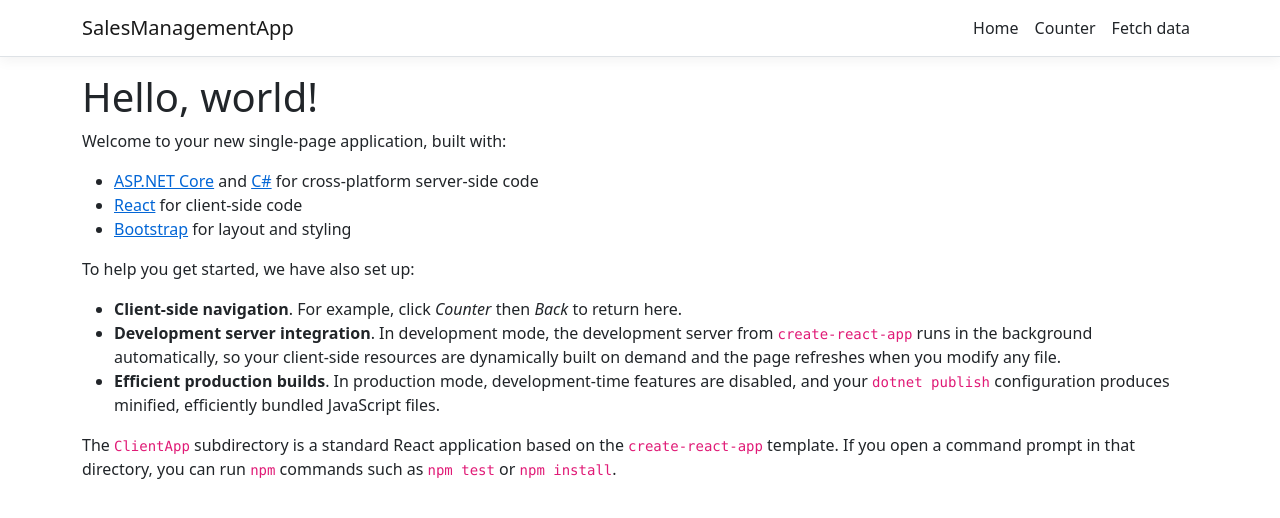
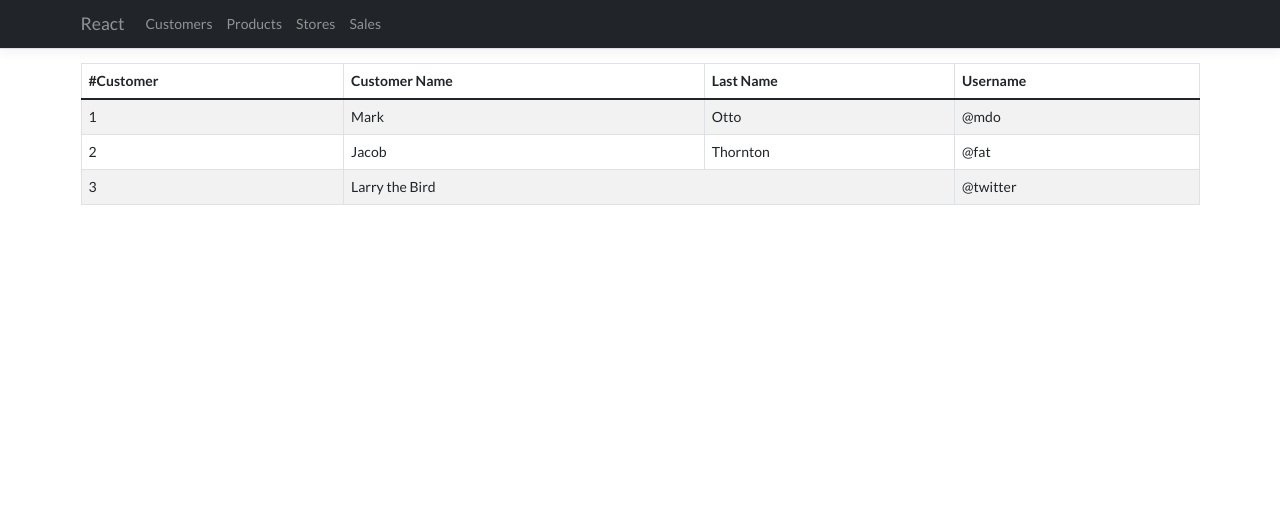
Before and after one commit to lauraluuu/SalesManagementApp, a React (Create React App) app in the folder ClientApp/: page / in a window 1280 px wide. Shown: the top 518 px of the page. Built offline with nearby package versions, Linux system fonts and the light colour scheme.

Commit message:
create Navlink for components

```diff
--- a/ClientApp/package.json
+++ b/ClientApp/package.json
@@ -15,6 +15,8 @@
     "react-scripts": "^4.0.3",
     "reactstrap": "^8.9.0",
     "rimraf": "^2.6.2",
+    "semantic-ui-css": "^2.4.1",
+    "semantic-ui-react": "^2.0.4",
     "web-vitals": "^0.2.4",
     "workbox-background-sync": "^5.1.3",
     "workbox-broadcast-update": "^5.1.3",
@@ -42,7 +44,7 @@
     "typescript": "^4.2.4"
   },
   "scripts": {
-"prestart": "node aspnetcore-https && node aspnetcore-react",
+    "prestart": "node aspnetcore-https && node aspnetcore-react",
     "start": "rimraf ./build && react-scripts start",
     "build": "react-scripts build",
     "test": "cross-env CI=true react-scripts test --env=jsdom",
--- a/ClientApp/src/App.js
+++ b/ClientApp/src/App.js
@@ -4,6 +4,11 @@
 import { Home } from './components/Home';
 import { FetchData } from './components/FetchData';
 import { Counter } from './components/Counter';
+import CustomerComponent from './components/CustomerComponent';
+import ProductComponent from './components/ProductComponent';
+import StoreComponent from './components/StoreComponent';
+import SalesComponent from './components/SalesComponent';
+import 'semantic-ui-css/semantic.min.css'
 
 import './custom.css'
 
@@ -13,9 +18,10 @@
   render () {
     return (
       <Layout>
-        <Route exact path='/' component={Home} />
-        <Route path='/counter' component={Counter} />
-        <Route path='/fetch-data' component={FetchData} />
+        <Route exact path='/' component={CustomerComponent} />
+        <Route path='/product' component={ProductComponent} />
+        <Route path='/store' component={StoreComponent} />
+        <Route path='/sales' component={SalesComponent} />
       </Layout>
     );
   }
--- /dev/null
+++ b/ClientApp/src/components/CustomerComponent.js
@@ -0,0 +1,38 @@
+import React from 'react';
+import { Table } from 'reactstrap';
+
+ const CustomerComponent = (props) => {
+    return (
+        <Table striped bordered hover>
+            <thead>
+                <tr>
+                <th>#Customer</th>
+                <th>Customer Name</th>
+                <th>Last Name</th>
+                <th>Username</th>
+                </tr>
+            </thead>
+            <tbody>
+                <tr>
+                <td>1</td>
+                <td>Mark</td>
+                <td>Otto</td>
+                <td>@mdo</td>
+                </tr>
+                <tr>
+                <td>2</td>
+                <td>Jacob</td>
+                <td>Thornton</td>
+                <td>@fat</td>
+                </tr>
+                <tr>
+                <td>3</td>
+                <td colSpan={2}>Larry the Bird</td>
+                <td>@twitter</td>
+                </tr>
+            </tbody>
+        </Table>
+    )
+}
+
+export default CustomerComponent;
--- a/ClientApp/src/components/NavMenu.js
+++ b/ClientApp/src/components/NavMenu.js
@@ -1,7 +1,9 @@
 import React, { Component } from 'react';
 import { Collapse, Container, Navbar, NavbarBrand, NavbarToggler, NavItem, NavLink } from 'reactstrap';
+// import {Navbar, Container, Nav} from 'react-bootstrap';
 import { Link } from 'react-router-dom';
 import './NavMenu.css';
+
 
 export class NavMenu extends Component {
   static displayName = NavMenu.name;
@@ -23,27 +25,38 @@
 
   render () {
     return (
+      <div>
       <header>
-        <Navbar className="navbar-expand-sm navbar-toggleable-sm ng-white border-bottom box-shadow mb-3" light>
+        <Navbar
+          className="navbar-expand-sm navbar-toggleable-sm ng-white border-bottom box-shadow mb-3"
+          color="dark"
+
+        >
           <Container>
-            <NavbarBrand tag={Link} to="/">SalesManagementApp</NavbarBrand>
-            <NavbarToggler onClick={this.toggleNavbar} className="mr-2" />
-            <Collapse className="d-sm-inline-flex flex-sm-row-reverse" isOpen={!this.state.collapsed} navbar>
+            <NavbarBrand href="/" className="text-white-50">
+              React
+            </NavbarBrand>
+            <NavbarToggler className="d-sm-inline-flex flex-sm-row-reverse" onClick={this.toggleNavbar} className="mr-2" />
+            <Collapse isOpen={!this.state.collapsed} navbar>
               <ul className="navbar-nav flex-grow">
                 <NavItem>
-                  <NavLink tag={Link} className="text-dark" to="/">Home</NavLink>
+                  <NavLink tag={Link} className="text-white-50" to="/">Customers</NavLink>
                 </NavItem>
                 <NavItem>
-                  <NavLink tag={Link} className="text-dark" to="/counter">Counter</NavLink>
+                  <NavLink tag={Link}  className="text-white-50" to="/product">Products</NavLink>
                 </NavItem>
                 <NavItem>
-                  <NavLink tag={Link} className="text-dark" to="/fetch-data">Fetch data</NavLink>
+                  <NavLink tag={Link} className="text-white-50" to="/store">Stores</NavLink>
+                </NavItem>
+                <NavItem>
+                  <NavLink tag={Link} className="text-white-50" to="/sales">Sales</NavLink>
                 </NavItem>
               </ul>
             </Collapse>
           </Container>
         </Navbar>
       </header>
+      </div>
     );
   }
 }
--- /dev/null
+++ b/ClientApp/src/components/ProductComponent.js
@@ -0,0 +1,38 @@
+import React from 'react';
+import { Table } from 'reactstrap';
+
+ const ProductComponent = (props) => {
+    return (
+        <Table striped bordered hover>
+            <thead>
+                <tr>
+                <th>#Product</th>
+                <th>Product Name</th>
+                <th>Last Name</th>
+                <th>Username</th>
+                </tr>
+            </thead>
+            <tbody>
+                <tr>
+                <td>1</td>
+                <td>Mark</td>
+                <td>Otto</td>
+                <td>@mdo</td>
+                </tr>
+                <tr>
+                <td>2</td>
+                <td>Jacob</td>
+                <td>Thornton</td>
+                <td>@fat</td>
+                </tr>
+                <tr>
+                <td>3</td>
+                <td colSpan={2}>Larry the Bird</td>
+                <td>@twitter</td>
+                </tr>
+            </tbody>
+        </Table>
+    )
+}
+
+export default ProductComponent;
--- /dev/null
+++ b/ClientApp/src/components/SalesComponent.js
@@ -0,0 +1,38 @@
+import React from 'react';
+import { Table } from 'reactstrap';
+
+ const SalesComponent = (props) => {
+    return (
+        <Table striped bordered hover>
+            <thead>
+                <tr>
+                <th>#Sales</th>
+                <th>Sales Name</th>
+                <th>Last Name</th>
+                <th>Username</th>
+                </tr>
+            </thead>
+            <tbody>
+                <tr>
+                <td>1</td>
+                <td>Mark</td>
+                <td>Otto</td>
+                <td>@mdo</td>
+                </tr>
+                <tr>
+                <td>2</td>
+                <td>Jacob</td>
+                <td>Thornton</td>
+                <td>@fat</td>
+                </tr>
+                <tr>
+                <td>3</td>
+                <td colSpan={2}>Larry the Bird</td>
+                <td>@twitter</td>
+                </tr>
+            </tbody>
+        </Table>
+    )
+}
+
+export default SalesComponent;
--- /dev/null
+++ b/ClientApp/src/components/StoreComponent.js
@@ -0,0 +1,38 @@
+import React from 'react';
+import { Table } from 'reactstrap';
+
+ const StoreComponent = (props) => {
+    return (
+        <Table striped bordered hover>
+            <thead>
+                <tr>
+                <th>#Store</th>
+                <th>Store Name</th>
+                <th>Last Name</th>
+                <th>Username</th>
+                </tr>
+            </thead>
+            <tbody>
+                <tr>
+                <td>1</td>
+                <td>Mark</td>
+                <td>Otto</td>
+                <td>@mdo</td>
+                </tr>
+                <tr>
+                <td>2</td>
+                <td>Jacob</td>
+                <td>Thornton</td>
+                <td>@fat</td>
+                </tr>
+                <tr>
+                <td>3</td>
+                <td colSpan={2}>Larry the Bird</td>
+                <td>@twitter</td>
+                </tr>
+            </tbody>
+        </Table>
+    )
+}
+
+export default StoreComponent;
--- a/ClientApp/src/index.js
+++ b/ClientApp/src/index.js
@@ -1,4 +1,5 @@
 import 'bootstrap/dist/css/bootstrap.css';
+import 'bootstrap/dist/css/bootstrap.min.css';
 import React from 'react';
 import ReactDOM from 'react-dom';
 import { BrowserRouter } from 'react-router-dom';
```
Also changed, not shown: 1 other file (tests, documents, lock files or other folders).
